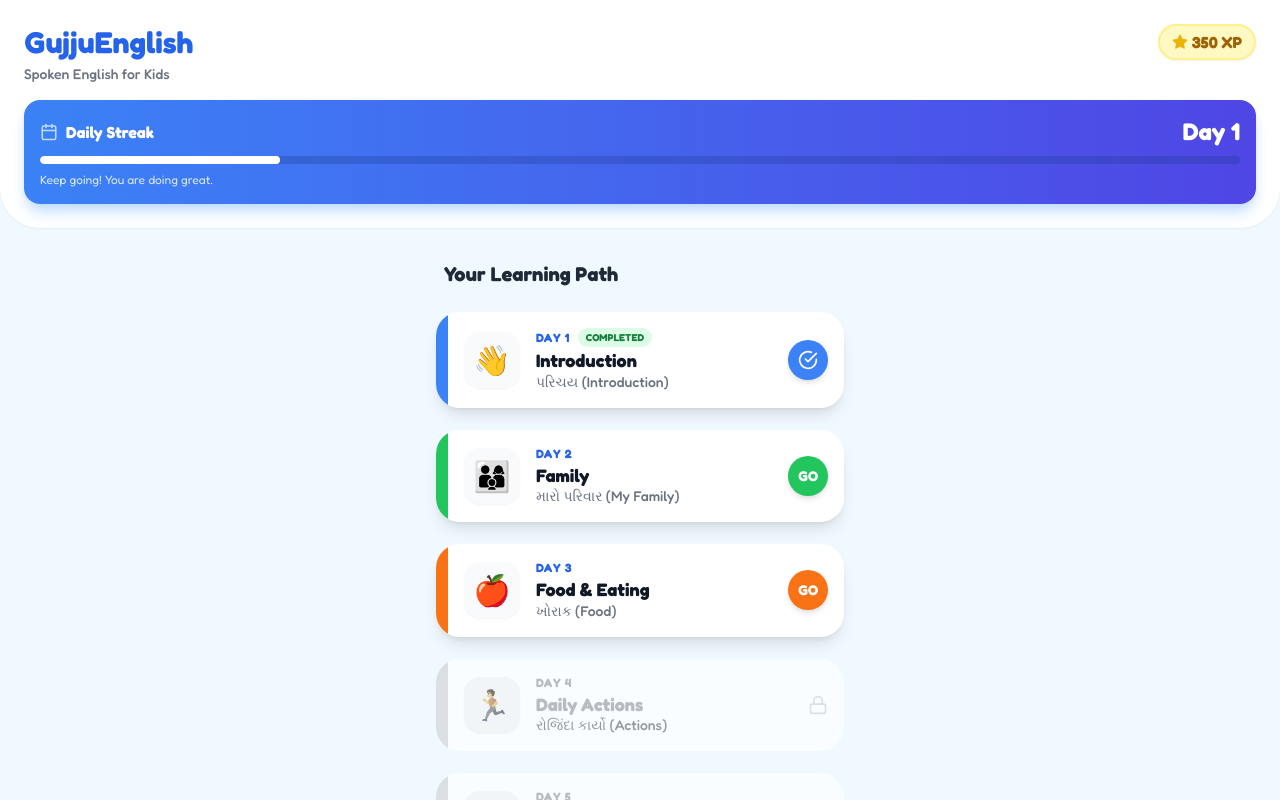
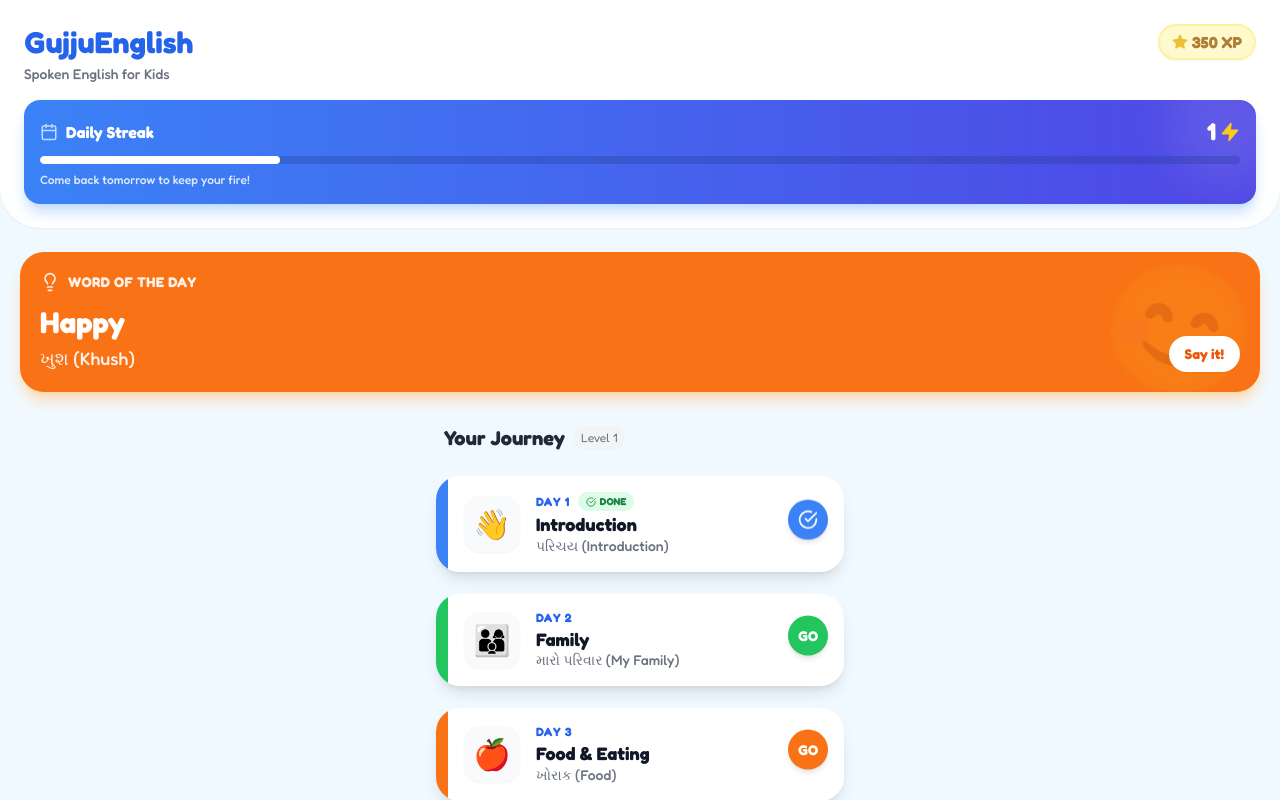
Before and after one commit to videosguruji/gujju-english, a React (Vite) app: page / in a window 1280 px wide. Shown: the top 800 px of the page. Built offline with nearby package versions, Linux system fonts and the light colour scheme.

Commit message:
Update Dashboard.tsx

```diff
--- a/components/Dashboard.tsx
+++ b/components/Dashboard.tsx
@@ -1,7 +1,7 @@
 import React from 'react';
 import { LESSONS } from '../constants';
 import { Lesson } from '../types';
-import { Lock, CheckCircle, Star, Calendar } from 'lucide-react';
+import { Lock, CheckCircle, Star, Calendar, Zap, Lightbulb } from 'lucide-react';
 
 interface DashboardProps {
   onSelectLesson: (lesson: Lesson) => void;
@@ -11,14 +11,14 @@ const Dashboard: React.FC<DashboardProps> = ({ onSelectLesson }) => {
   return (
     <div className="min-h-screen pb-10 bg-[#f0f9ff]">
       {/* Header */}
-      <header className="bg-white p-6 rounded-b-[2.5rem] shadow-sm mb-8 relative z-10">
+      <header className="bg-white p-6 rounded-b-[2.5rem] shadow-sm mb-6 relative z-10">
         <div className="flex justify-between items-start mb-4">
             <div>
                 <h1 className="text-3xl font-extrabold text-blue-600 mb-1">GujjuEnglish</h1>
                 <p className="text-gray-500 text-sm font-medium">Spoken English for Kids</p>
             </div>
             <div className="flex flex-col items-end">
-                <div className="flex items-center bg-yellow-100 px-3 py-1 rounded-full text-yellow-700 font-bold border-2 border-yellow-200 shadow-sm mb-2">
+                <div className="flex items-center bg-yellow-100 px-3 py-1 rounded-full text-yellow-700 font-bold border-2 border-yellow-200 shadow-sm mb-2 animate-pulse">
                     <Star size={16} className="mr-1 fill-yellow-500 text-yellow-500" />
                     <span>350 XP</span>
                 </div>
@@ -26,24 +26,55 @@ const Dashboard: React.FC<DashboardProps> = ({ onSelectLesson }) => {
         </div>
 
         {/* Progress Card */}
-        <div className="bg-gradient-to-r from-blue-500 to-indigo-600 rounded-2xl p-4 text-white shadow-lg shadow-blue-200">
+        <div className="bg-gradient-to-r from-blue-500 to-indigo-600 rounded-2xl p-4 text-white shadow-lg shadow-blue-200 relative overflow-hidden">
+            <div className="relative z-10">
                 <div className="flex justify-between items-center mb-2">
                     <span className="font-bold flex items-center gap-2">
                         <Calendar size={18} className="text-blue-200" />
                         Daily Streak
                     </span>
-                <span className="text-2xl font-black">Day 1</span>
+                    <span className="text-2xl font-black flex items-center gap-1">
+                        1 <Zap size={20} className="fill-yellow-400 text-yellow-400" />
+                    </span>
                 </div>
                 <div className="w-full bg-blue-900/30 h-2 rounded-full overflow-hidden">
                     <div className="bg-white h-full w-[20%] rounded-full"></div>
                 </div>
-            <p className="text-xs text-blue-100 mt-2">Keep going! You are doing great.</p>
+                <p className="text-xs text-blue-100 mt-2 font-medium">Come back tomorrow to keep your fire!</p>
+            </div>
+            {/* Background decoration */}
+            <div className="absolute top-0 right-0 w-32 h-32 bg-white/10 rounded-full -mr-10 -mt-10 blur-xl"></div>
         </div>
       </header>
 
+      {/* Engagement Section: Word of the Day */}
+      <div className="px-5 mb-8">
+        <div className="bg-orange-500 rounded-3xl p-5 text-white shadow-lg shadow-orange-200 relative overflow-hidden">
+            <div className="relative z-10">
+                <div className="flex items-center gap-2 mb-3 opacity-90">
+                    <Lightbulb size={20} />
+                    <h3 className="font-bold text-sm uppercase tracking-wide">Word of the Day</h3>
+                </div>
+                <div className="flex justify-between items-end">
+                    <div>
+                        <div className="text-3xl font-black mb-1">Happy</div>
+                        <div className="text-lg font-medium opacity-90">ખુશ (Khush)</div>
+                    </div>
+                    <button className="bg-white text-orange-600 px-4 py-2 rounded-full font-bold text-sm shadow-sm active:scale-95 transition-transform">
+                        Say it!
+                    </button>
+                </div>
+            </div>
+             <div className="absolute bottom-0 right-0 text-9xl opacity-10 rotate-12 select-none">😊</div>
+        </div>
+      </div>
+
       {/* Lesson Path */}
       <div className="max-w-md mx-auto px-5 space-y-6">
-        <h2 className="text-xl font-bold text-gray-800 px-2">Your Learning Path</h2>
+        <h2 className="text-xl font-bold text-gray-800 px-2 flex items-center gap-2">
+            Your Journey
+            <span className="text-xs font-normal text-gray-500 bg-gray-100 px-2 py-1 rounded-full">Level 1</span>
+        </h2>
 
         <div className="flex flex-col items-center space-y-4">
             {LESSONS.map((lesson, index) => (
@@ -78,8 +109,8 @@ const Dashboard: React.FC<DashboardProps> = ({ onSelectLesson }) => {
                                     Day {lesson.day}
                                 </span>
                                 {lesson.day < 2 && (
-                                    <span className="bg-green-100 text-green-700 text-[10px] font-bold px-2 py-0.5 rounded-full">
-                                        COMPLETED
+                                    <span className="bg-green-100 text-green-700 text-[10px] font-bold px-2 py-0.5 rounded-full flex items-center gap-1">
+                                        <CheckCircle size={10} /> DONE
                                     </span>
                                 )}
                             </div>
@@ -95,7 +126,7 @@ const Dashboard: React.FC<DashboardProps> = ({ onSelectLesson }) => {
                             {lesson.locked ? (
                                 <Lock className="text-gray-300" size={20} />
                             ) : (
-                                <div className={`w-10 h-10 rounded-full flex items-center justify-center ${lesson.color} text-white shadow-md`}>
+                                <div className={`w-10 h-10 rounded-full flex items-center justify-center ${lesson.color} text-white shadow-md animate-bounce`}>
                                     {lesson.day < 2 ? <CheckCircle size={20} /> : <span className="font-bold text-sm">GO</span>}
                                 </div>
                             )}
```
Lines whose indentation alone changed are shown as unchanged.
